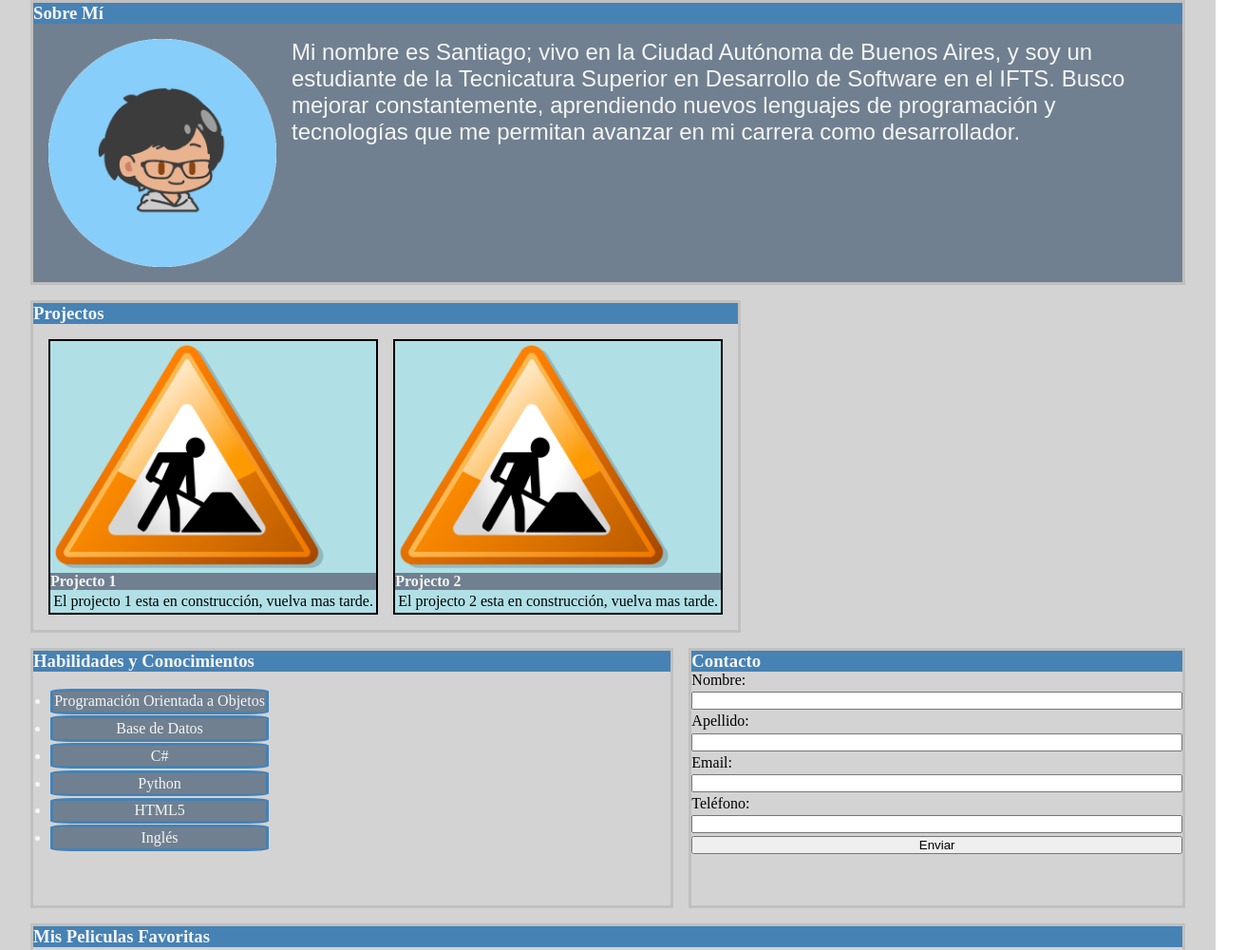
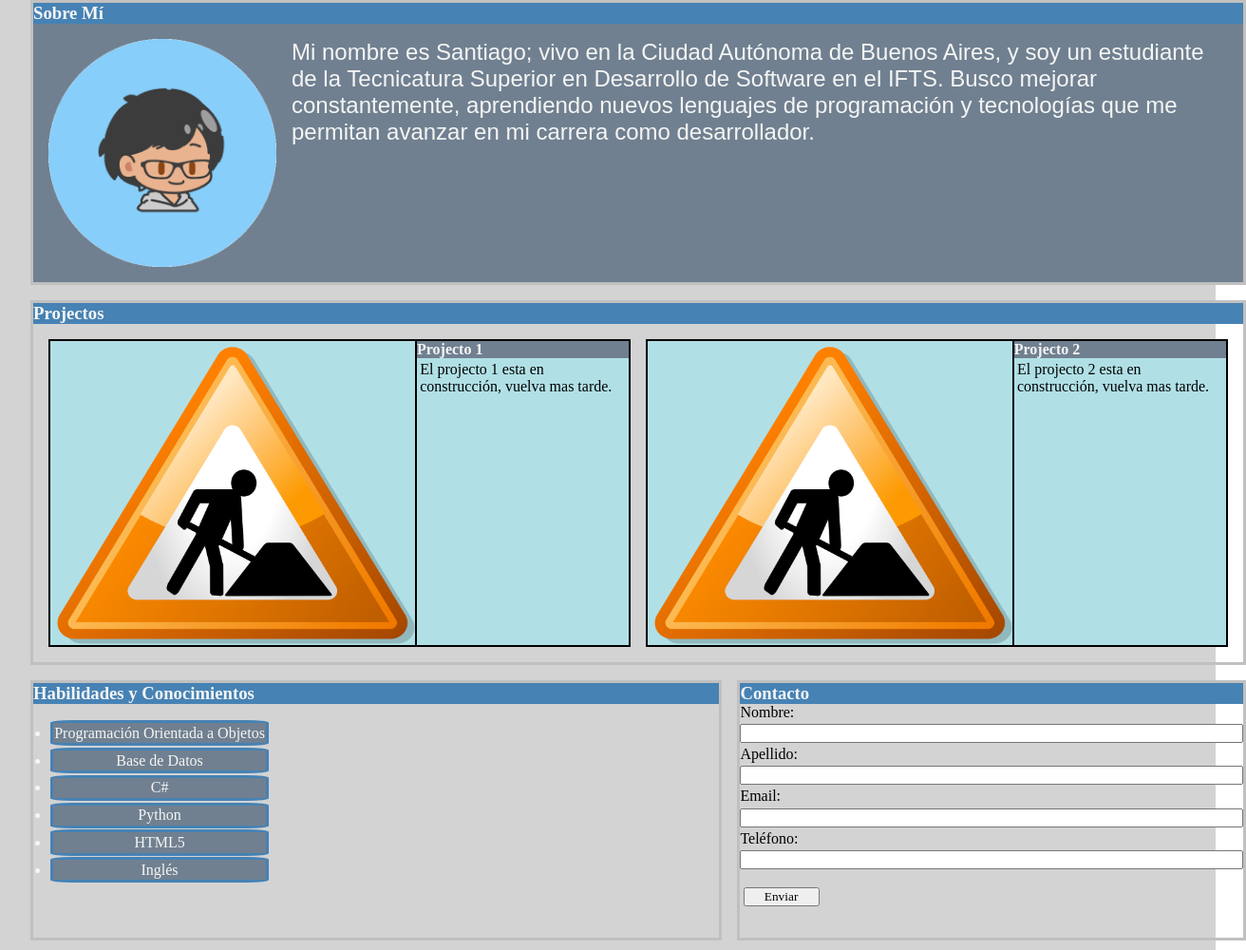
Before and after one commit to SantiagoS16/PFO_1, a plain HTML site: page index.html in a window 1280 px wide. Shown: the part 191-1191 px from the top of the page at 95% size, 1312 px wide, since content can reach past the window. Drawn offline with Linux system fonts and the light colour scheme; a web font is replaced by a local one.

Commit message:
Finalización de la primera entrega

```diff
--- a/css/style.css
+++ b/css/style.css
@@ -3,6 +3,7 @@
     margin: 0;
     padding: 0;
     box-sizing: border-box;
+    font-family: "Arsenal SC";
 }
 /*----------------------------------*/
 /*--------------HEADER-------------*/
@@ -14,7 +15,6 @@
 .header-section h1{
     color: whitesmoke;
     text-align: center;
-    font-family: "Arsenal SC";
     font-size: 5rem;
 }
 .header-section nav{
@@ -37,7 +37,6 @@
     text-decoration: none;
     font-weight: bold;
     color: whitesmoke;
-    font-family: "Arsenal SC";
 
 }
 .header-section a:hover{
@@ -60,6 +59,12 @@
     border: 0.2rem solid silver;
 }
 .main-div{
+    display: flex;
+    flex-direction: column;
+    flex-wrap: wrap;
+    gap: 1rem;
+}
+.row-div{
     display: flex;
     flex-direction: row;
     flex-wrap: wrap;
@@ -97,6 +102,7 @@
 .card{
     border: 0.15rem solid;
     background-color: powderblue;
+    display: flex;
 }
 .card h4{
     background-color: slategray;
@@ -106,8 +112,9 @@
     margin: 0.2rem;
 }
 .card img{
-    width: 20rem;
-    height: auto;
+    width: auto;
+    height: 20rem;
+    border-inline-end: 0.15rem solid;
 }
 /*--------------HABILIDADES-------------*/
 #habilidades{
@@ -128,13 +135,17 @@
     flex-direction: column;
     gap: 0.2rem;
 }
+.contact-form button{
+    margin: 1rem 0.2rem;
+    width: 5rem;
+}
 #contacto{
     flex: 1 2 auto;
 }
 /*--------------PELÍCULAS-------------*/
 .card img{
     width: auto;
-    height: 15rem;
+    height: 20rem;
 }
 /*----------------------------------*/
 /*--------------FOOTER-------------*/
--- a/index.html
+++ b/index.html
@@ -57,7 +57,7 @@
                     </div>
                 </section>
             </div>
-            <div class="main-div">
+            <div class="row-div">
                 <section id="habilidades">
                     <h3>Habilidades y Conocimientos</h3>
                     <div class="inside-section-div">
```
Also changed, not shown: 1 other file.
